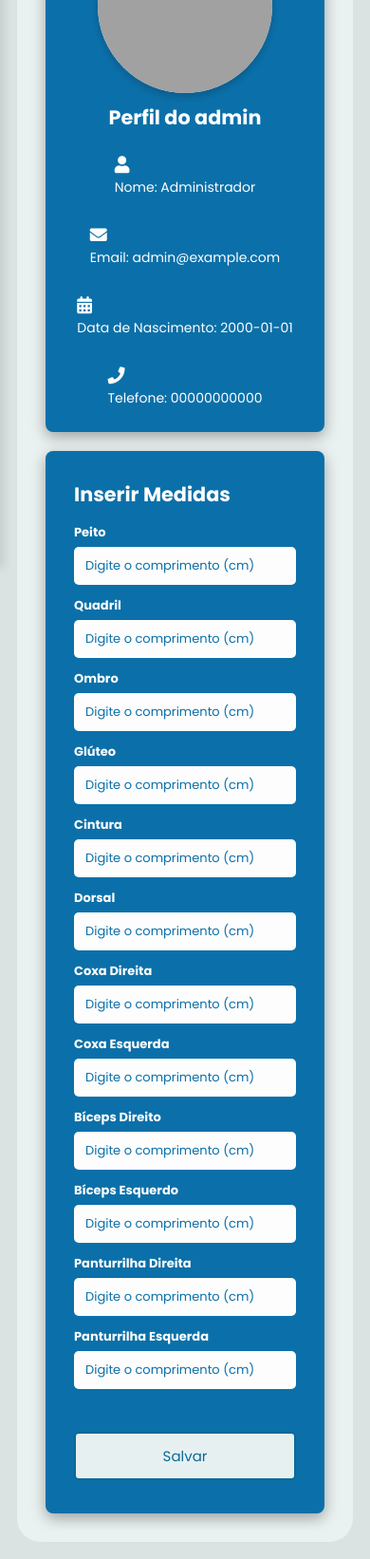
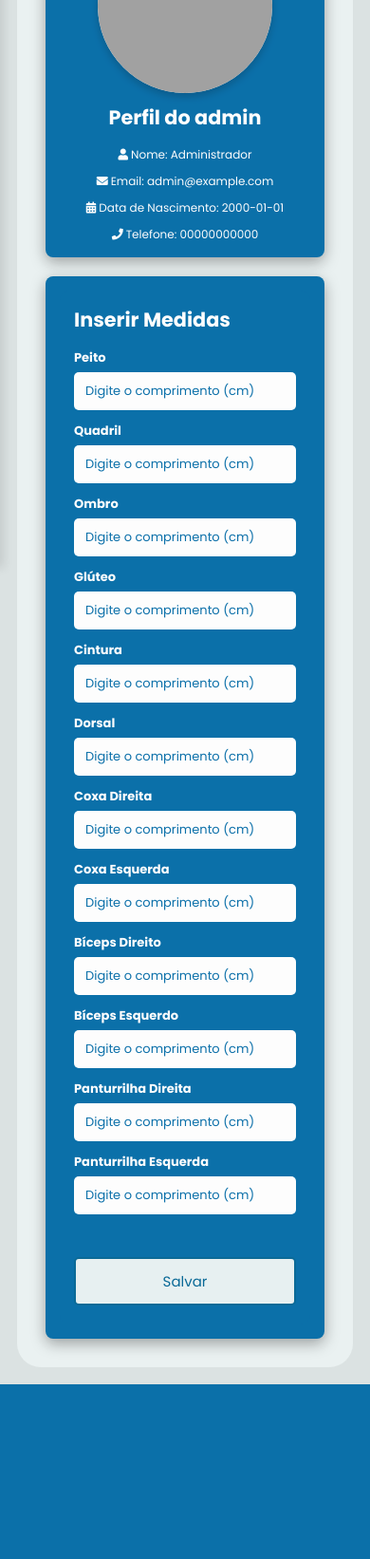
Before and after one commit to karinesouza06/TechFit, a Flask app: page /medidas in a window 390 px wide. Shown: the part 246-1888 px from the top of the page at 95% size. After the commit the page ends 1704 px from the top, so only its background shows below. Run offline with Flask 3, Linux system fonts and the light colour scheme; a user stored in the database is signed in; data comes from the database, SQL or seed files in the repository; grey boxes are pictures that could not be loaded.

Commit message:
Update medidas.html

```diff
--- a/TechFit/templates/medidas.html
+++ b/TechFit/templates/medidas.html
@@ -243,12 +243,17 @@
     }
 
     .continue-button button:hover {
-        background-color: #006494;
-        color: #fff;
+        background-color:#006494;
+        color:#e8f1f2;
+        border: none;
     }
 
+    .continue-button button a:hover {
+        background-color:#006494;
+        color:#e8f1f2;
+    }
     .continue-button button a {
-        color: white;
+        color: var(--techfit-400);
         text-decoration: none;
     }
 
@@ -342,6 +347,12 @@
                 padding: 15px;
             }
 
+
+            .profile-info1 .info-item i {
+                color: #ffff;
+                font-size: 12px;
+            }
+
             .picture {
                 width: 70%;
                 padding-top: 70%;
@@ -356,10 +367,10 @@
             }
 
             .profile-info1 .info-item {
-                flex-direction: column;
-                align-items: flex-start;
-                gap: 5px;
-                padding: 10px 0;
+                display: flex;
+                align-items: center;
+                font-size: 12px;
+                gap: 3px;
             }
 
             .input-group {
```
